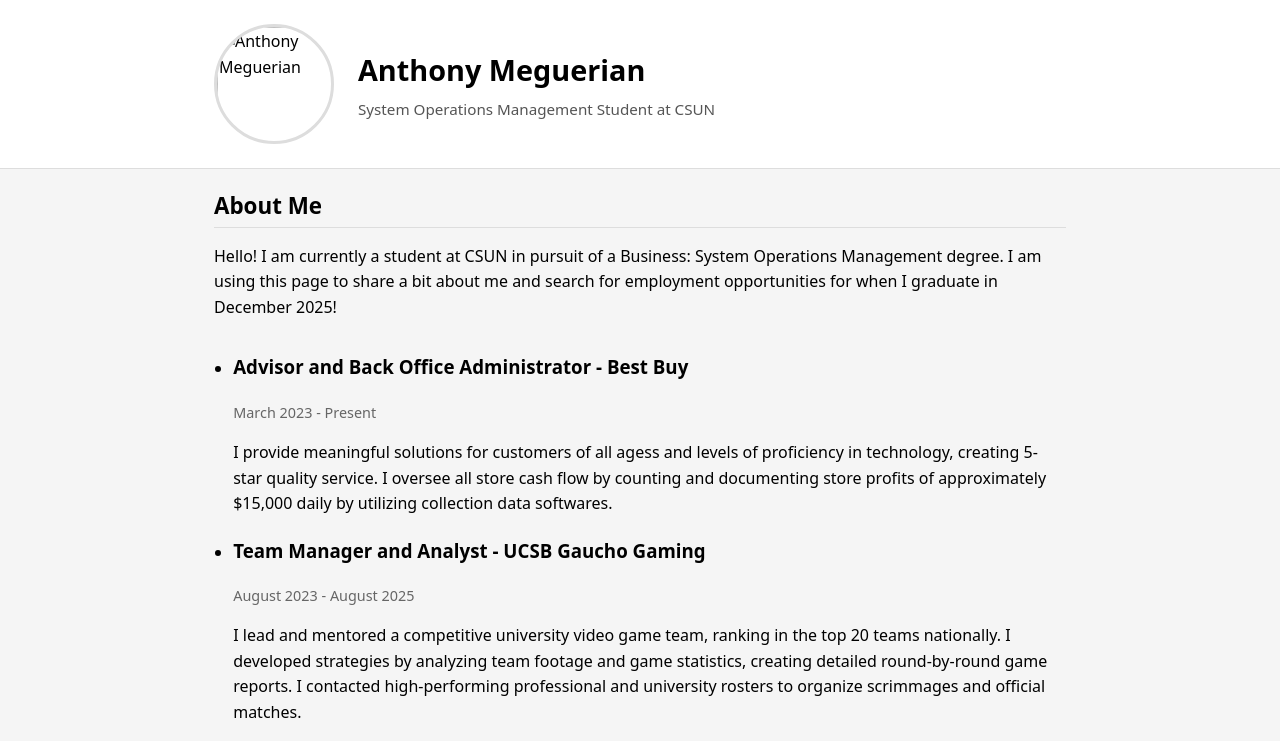
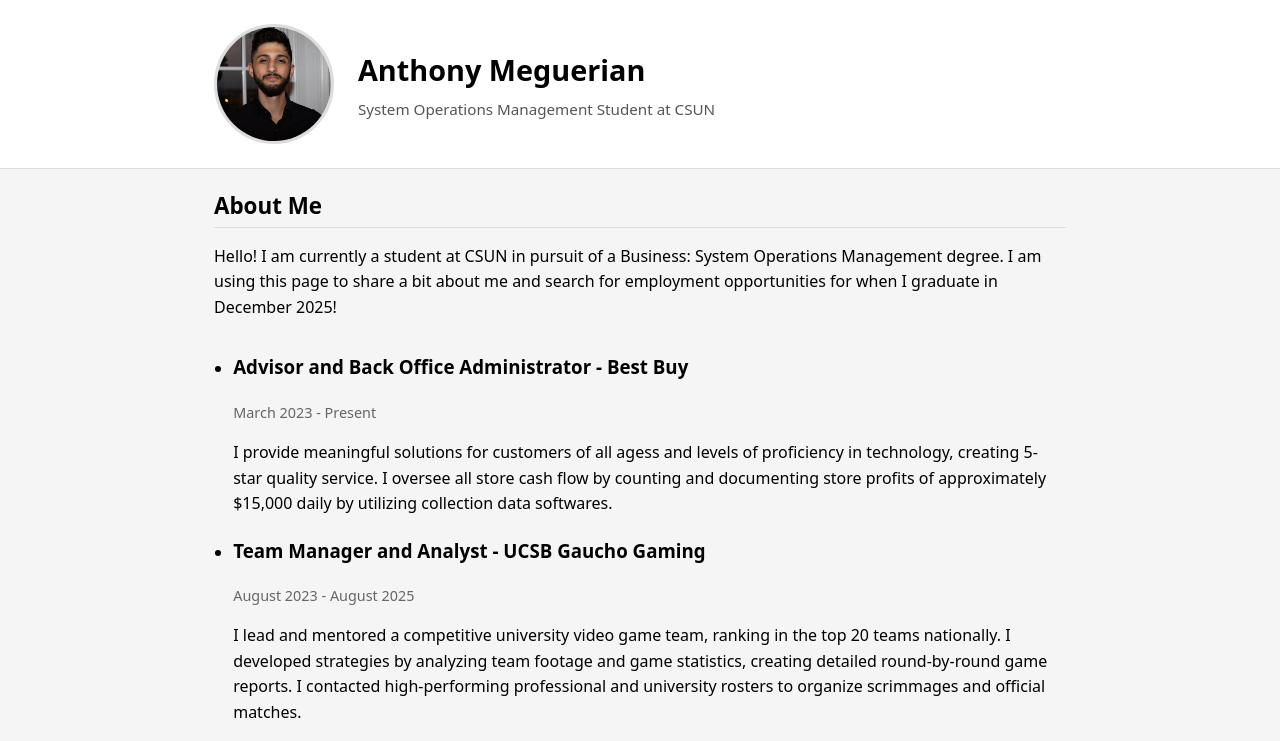
Before and after one commit to ft18m/acm78782, a plain HTML site: page index.html in a window 1280 px wide. Shown: the top 741 px of the page. Drawn offline with Linux system fonts and the light colour scheme.

Commit message:
Update index.html

```diff
--- a/index.html
+++ b/index.html
@@ -9,7 +9,7 @@
         <header class="site-header">
             <div class="container">
                 <div class="profile">
-                    <img src="images/me.jpg" alt="Anthony Meguerian" class="profile-photo">
+                    <img src="me.jpg" alt="Anthony Meguerian" class="profile-photo">
                     <div class="profile-text">
                     <h1>Anthony Meguerian</h1>
                     <p class="tagline">System Operations Management Student at CSUN</p>
```
